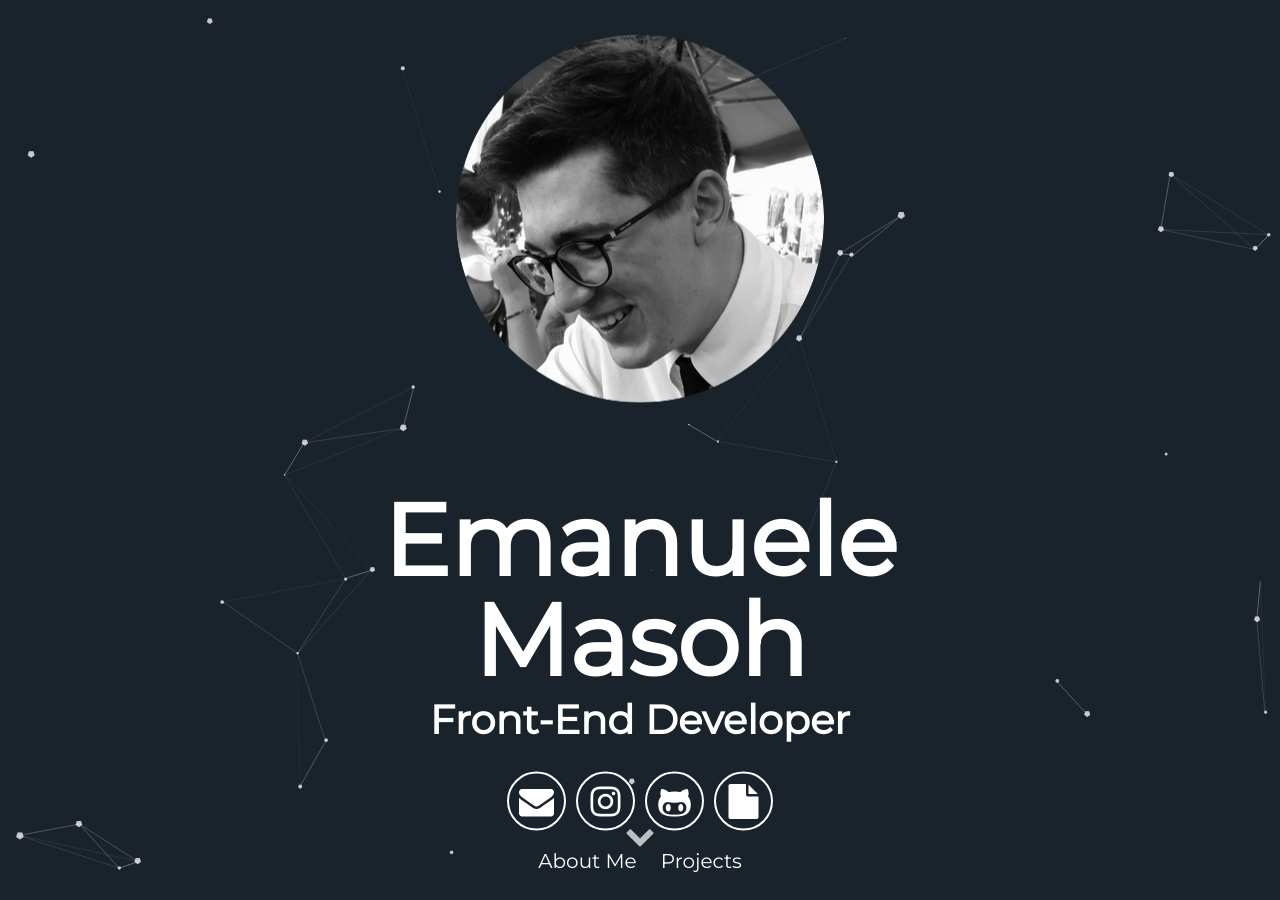
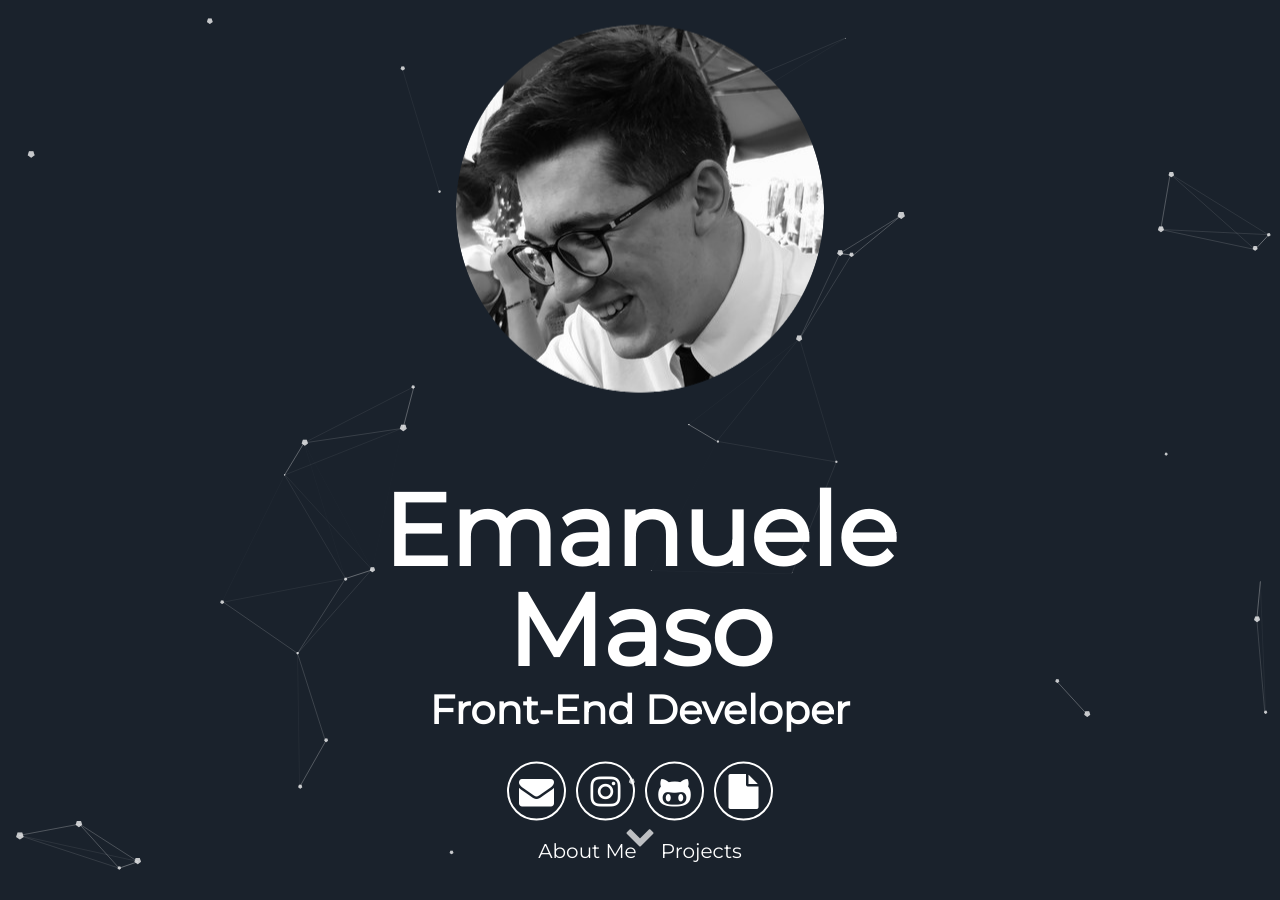
Before and after one commit to ClarkStoro/clarkstoro.github.io, a Jekyll site: the page built from index.html, in a window 1280 px wide and 900 px high. Built offline with Jekyll 4.4.1, drawn with Linux system fonts in a browser that asks for light colours.

Commit message:
Update header.html

```diff
--- a/_includes/header.html
+++ b/_includes/header.html
@@ -1,12 +1,12 @@
 <div id="particles-js">
   <div class="header">
-   <div class="user-projects">
+   <div class="user-photo">
       <div class="images-center">
         <img alt="ema" src="{{ "/assets/img/EmanueleMaso.png" | prepend: site.baseurl }}" />
       </div>
     </div>
       <h1>
-        <span class="site-title">{{site.username}}h</span>
+        <span class="site-title">{{site.username}}</span>
         <span class="site-description">{{site.user_title}}</span>
       </h1>
       <div class="header-icons">
```
